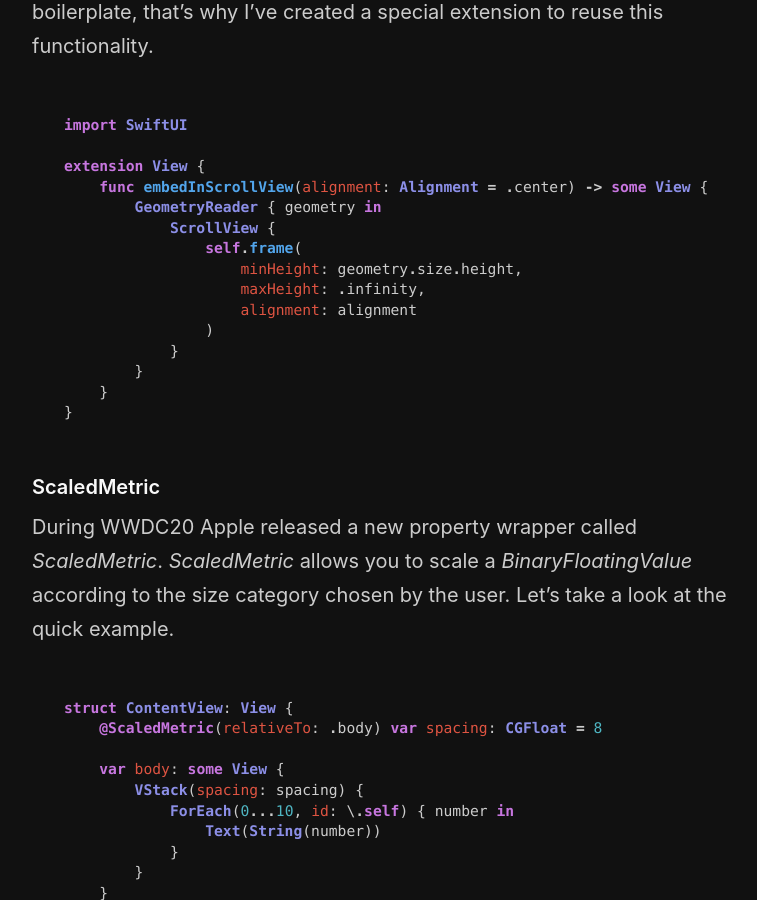
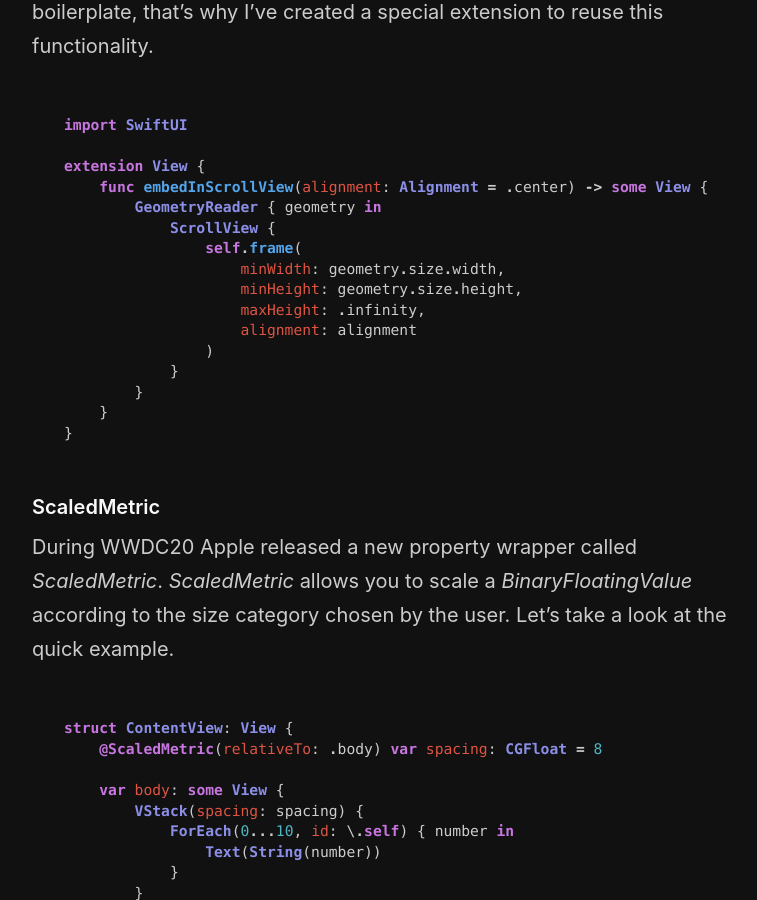
Before and after one commit to mecid/mecid.github.io, a Jekyll site: the page built from _posts/2019-10-09-dynamic-type-in-swiftui.md, in a window 1280 px wide and 900 px high, scrolled down 3656 px. Shown: the whole window, without its empty margins (258-1015 px from the left). Built offline with Jekyll 4.4.1, drawn with Linux system fonts in a browser that asks for light colours.

Commit message:
embed in scroll view extension fixed

```diff
--- a/_posts/2019-10-09-dynamic-type-in-swiftui.md
+++ b/_posts/2019-10-09-dynamic-type-in-swiftui.md
@@ -110,6 +110,7 @@ extension View {
         GeometryReader { geometry in
             ScrollView {
                 self.frame(
+                    minWidth: geometry.size.width,
                     minHeight: geometry.size.height,
                     maxHeight: .infinity,
                     alignment: alignment
```
